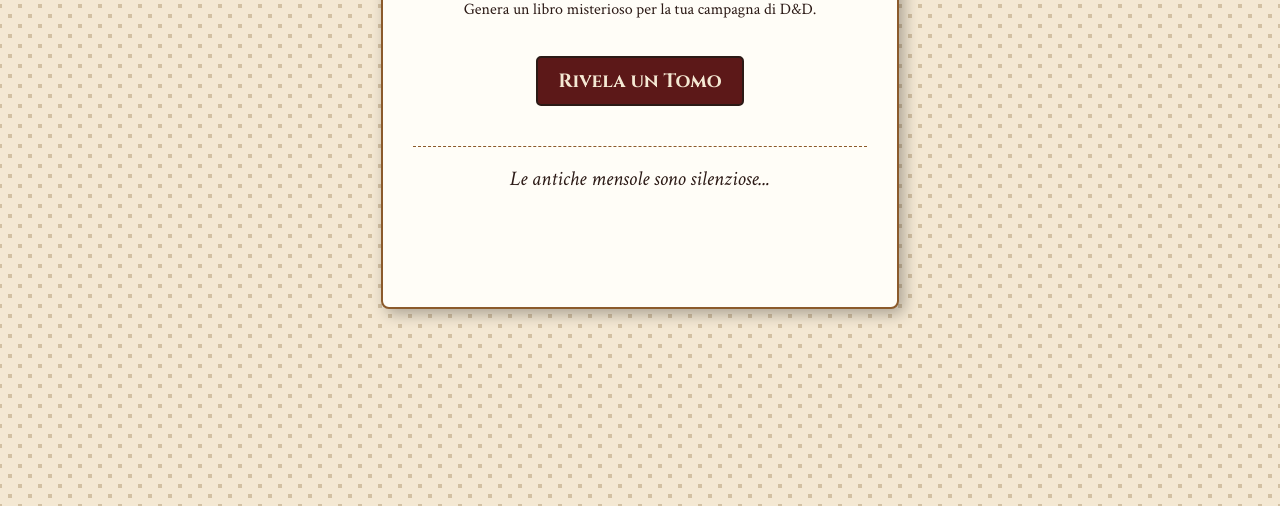
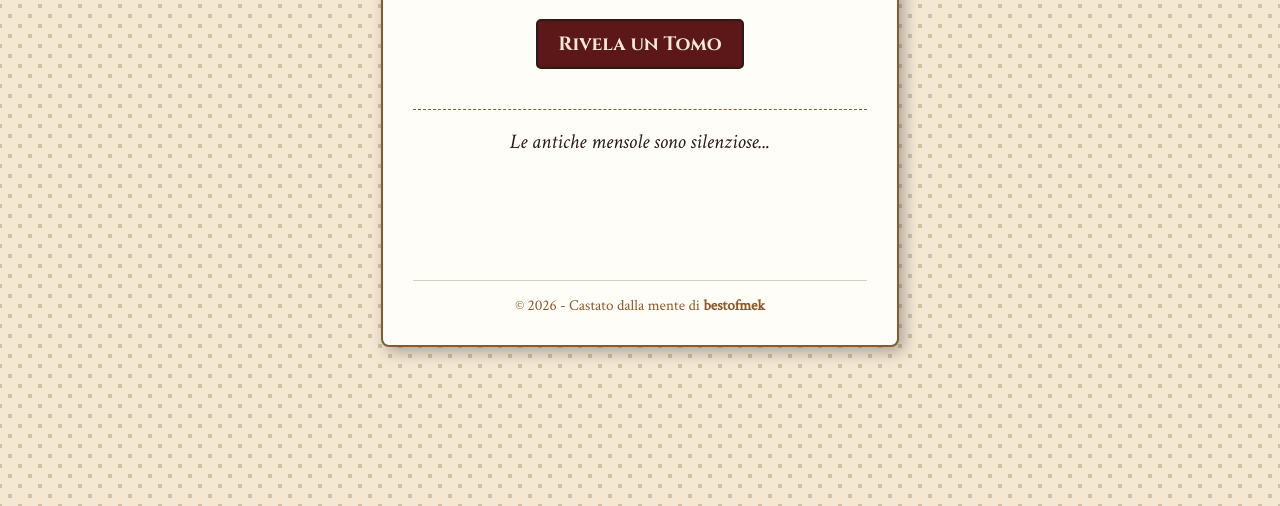
Before and after one commit to bestofmek/generatore-libri, a plain HTML site: page index.html in a window 1280 px wide. Shown: the part 294-800 px from the top of the page. Drawn offline with Linux system fonts and the light colour scheme.

Commit message:
Aggiunto footer per crediti

```diff
--- a/index.html
+++ b/index.html
@@ -92,6 +92,15 @@
             box-shadow: 3px 3px 10px rgba(0,0,0,0.5);
             padding: 10px;
         }
+
+        .footer-crediti {
+            margin-top: 40px;
+            padding-top: 15px;
+            font-size: 0.95rem;
+            color: #8b5a2b; /* Stesso marrone dei bordi ma più tenue */
+            border-top: 1px solid rgba(139, 90, 43, 0.3);
+            text-align: center;
+        }
     </style>
 </head>
 <body>
@@ -108,6 +117,11 @@
         <div id="sezioneSigillo" class="sezione-sigillo">
             <p>Il sigillo magico sulla copertina:</p>
             <img id="immagineGenerata" class="immagine-tomo" src="" alt="Sigillo del Tomo">
+        </div>
+
+        <!-- Nuovo blocco per i tuoi crediti -->
+        <div class="footer-crediti">
+            © 2026 - Castato dalla mente di <strong>bestofmek</strong>
         </div>
     </div>
 
```
